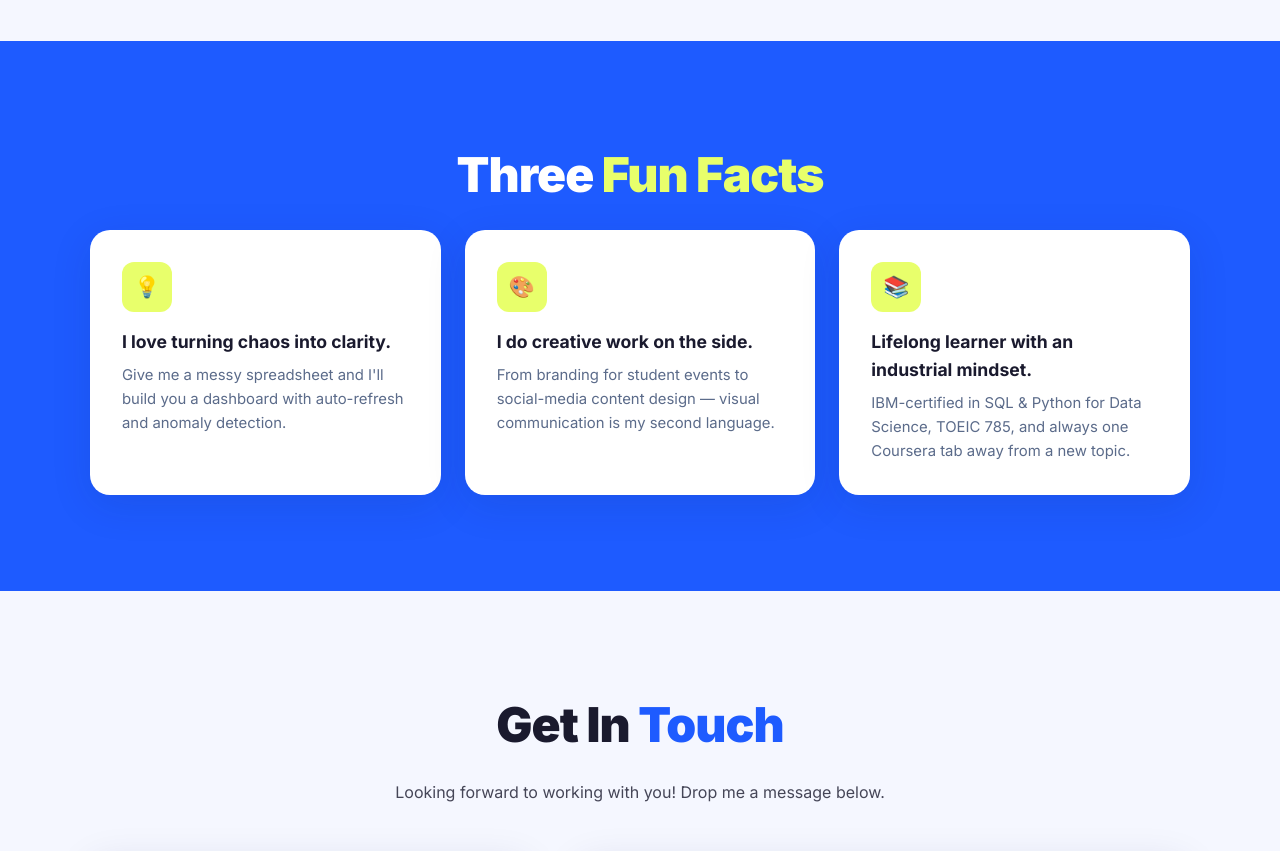
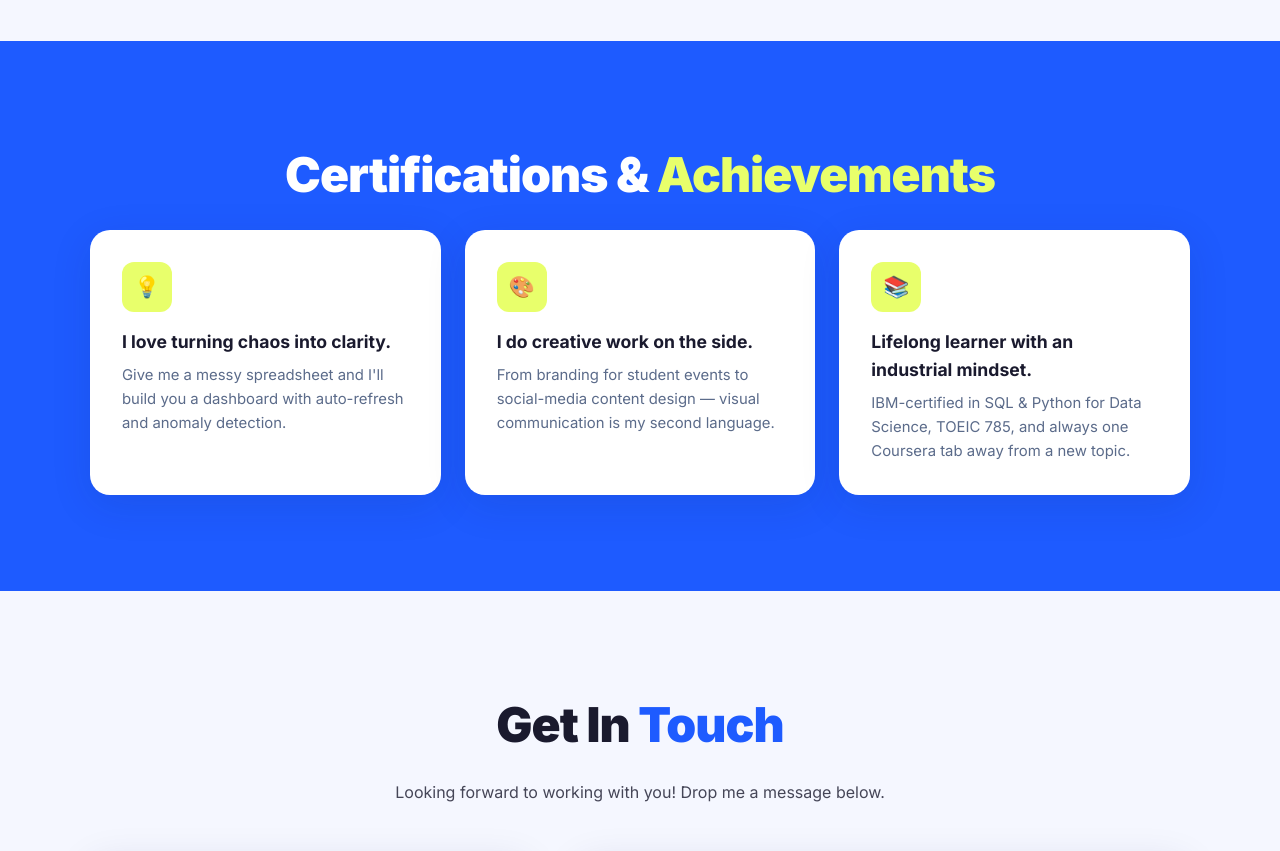
Before and after one commit to alyssachalondra1/alyssachalondra.github.io, a plain HTML site: page index.html in a window 1280 px wide. Shown: the part 4420-5271 px from the top of the page. Drawn offline with nearby package versions, Linux system fonts and the light colour scheme.

Commit message:
Update index.html

```diff
--- a/index.html
+++ b/index.html
@@ -96,7 +96,7 @@
 
   <!-- FUN FACTS -->
   <section id="funfacts" class="section">
-    <h2 class="section-title">Three <span>Fun Facts</span></h2>
+    <h2 class="section-title">Certifications & <span>Achievements</span></h2>
     <div class="funfacts-grid" id="funFactsGrid"></div>
   </section>
 
```
